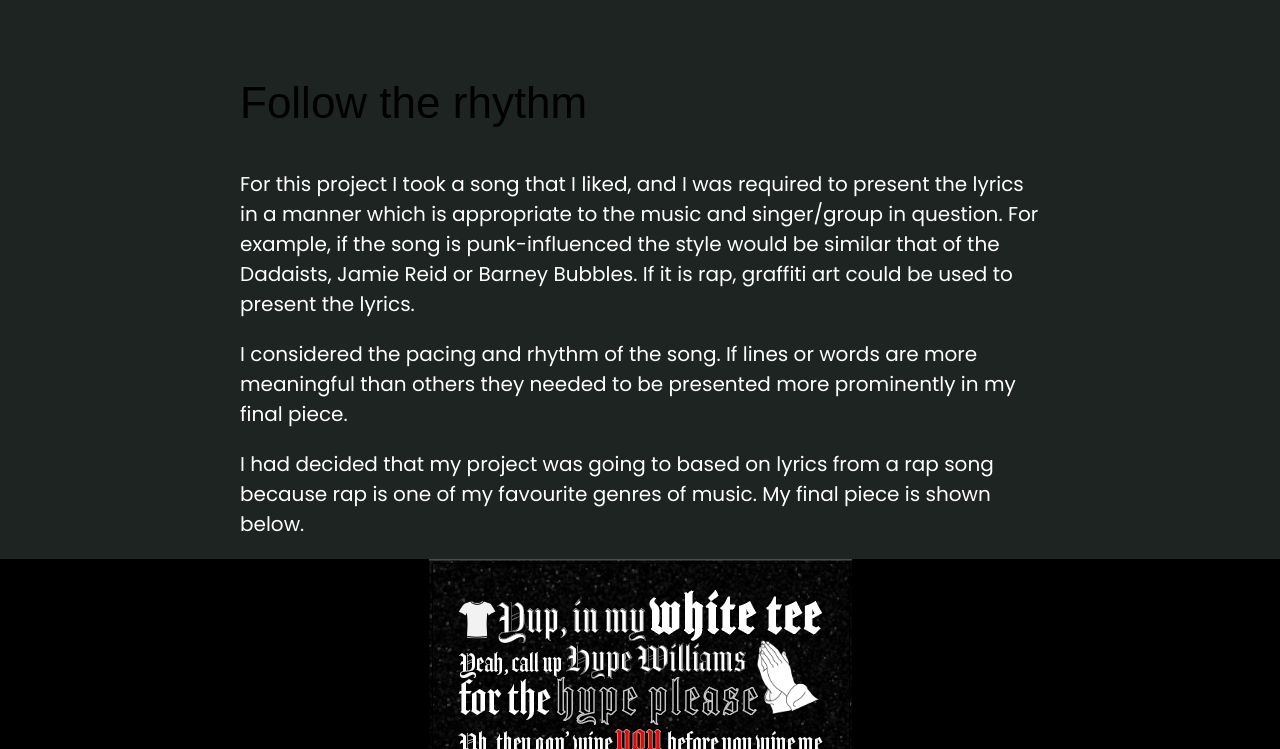
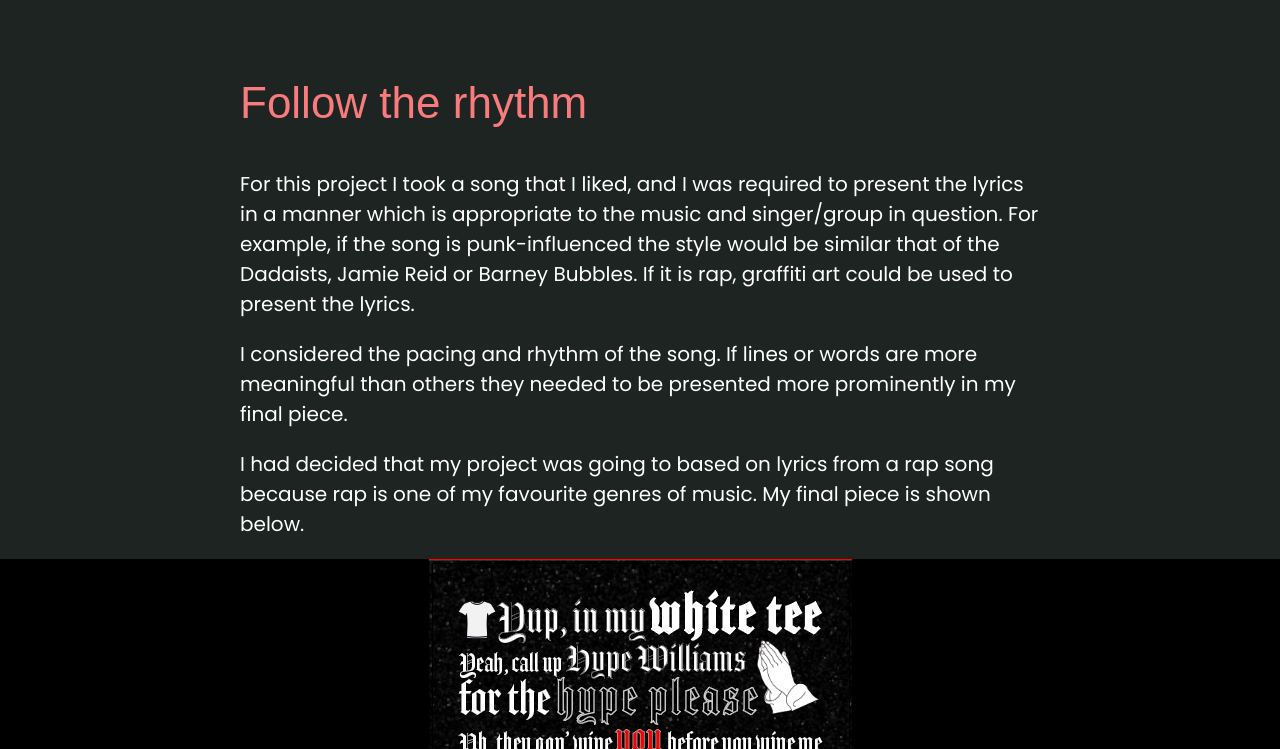
Before and after one commit to Saskia-Kano/porfolio, a plain HTML site: page index.html in a window 1280 px wide. Shown: the part 2631-3380 px from the top of the page. Drawn offline with Linux system fonts and the light colour scheme; a web font is replaced by a local one.

Commit message:
colour changes

```diff
--- a/css/style.css
+++ b/css/style.css
@@ -43,6 +43,7 @@
     margin-bottom: 1em;
     font-weight: 200;
 	font-family: 'Poppins', sans-serif;
+	color: #ffffff;
 }
 
   header {
--- a/index.html
+++ b/index.html
@@ -77,7 +77,7 @@
       </ul>
     </div>
       <section class="follow">
-         <h2 style="color: black;">Follow the rhythm</h2>
+         <h2 style="color: #FA7B7D;">Follow the rhythm</h2>
             <p>For this project I took a song that I liked, and I was required to present the lyrics in a manner which is appropriate to the music and singer/group in question. For example, if the song is punk-influenced the style would be similar that of the Dadaists, Jamie Reid or Barney Bubbles. If it is rap, graffiti art could be used to present the lyrics.</p>
             <p>I considered the pacing and rhythm of the song. If lines or words are more meaningful than others they needed to be presented more prominently in my final piece.</p>
 			<p>I had decided that my project was going to based on lyrics from a rap song because rap is one of my favourite genres of music. My final piece is shown below.</p>
```
